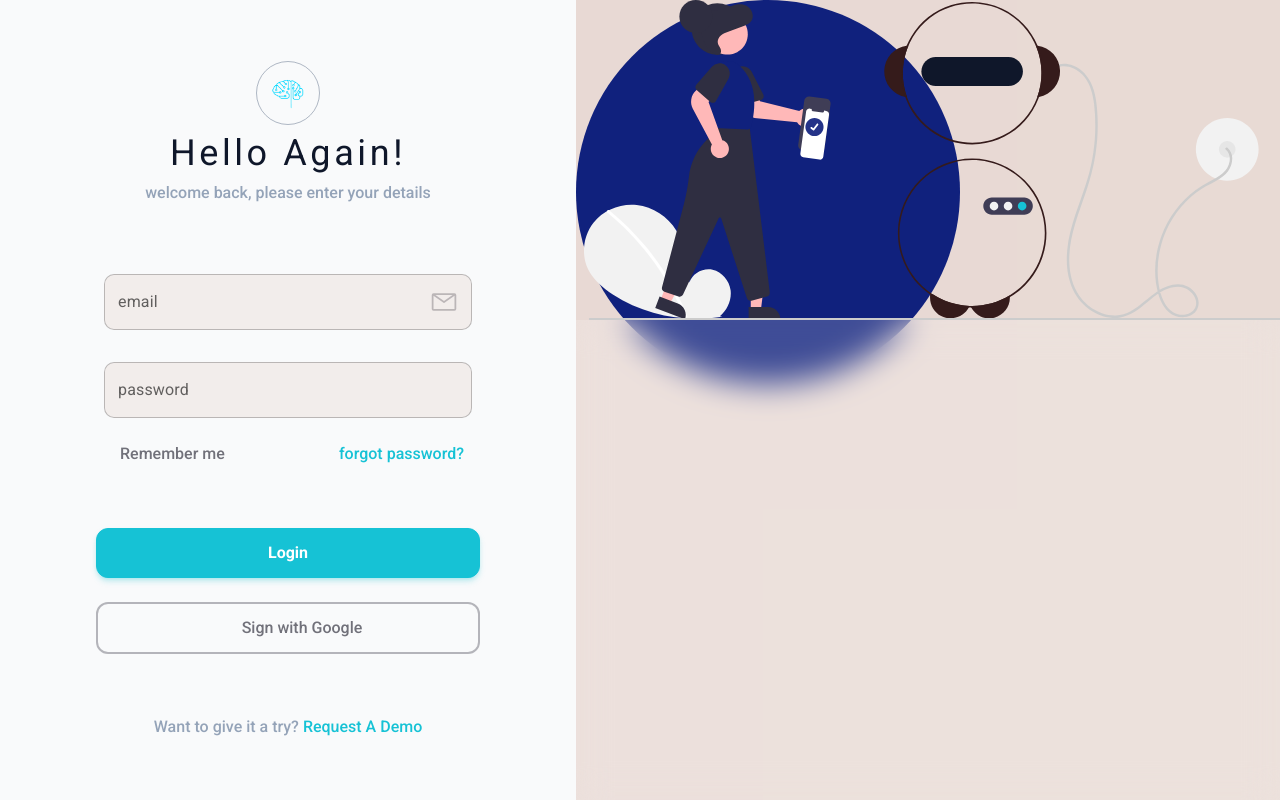
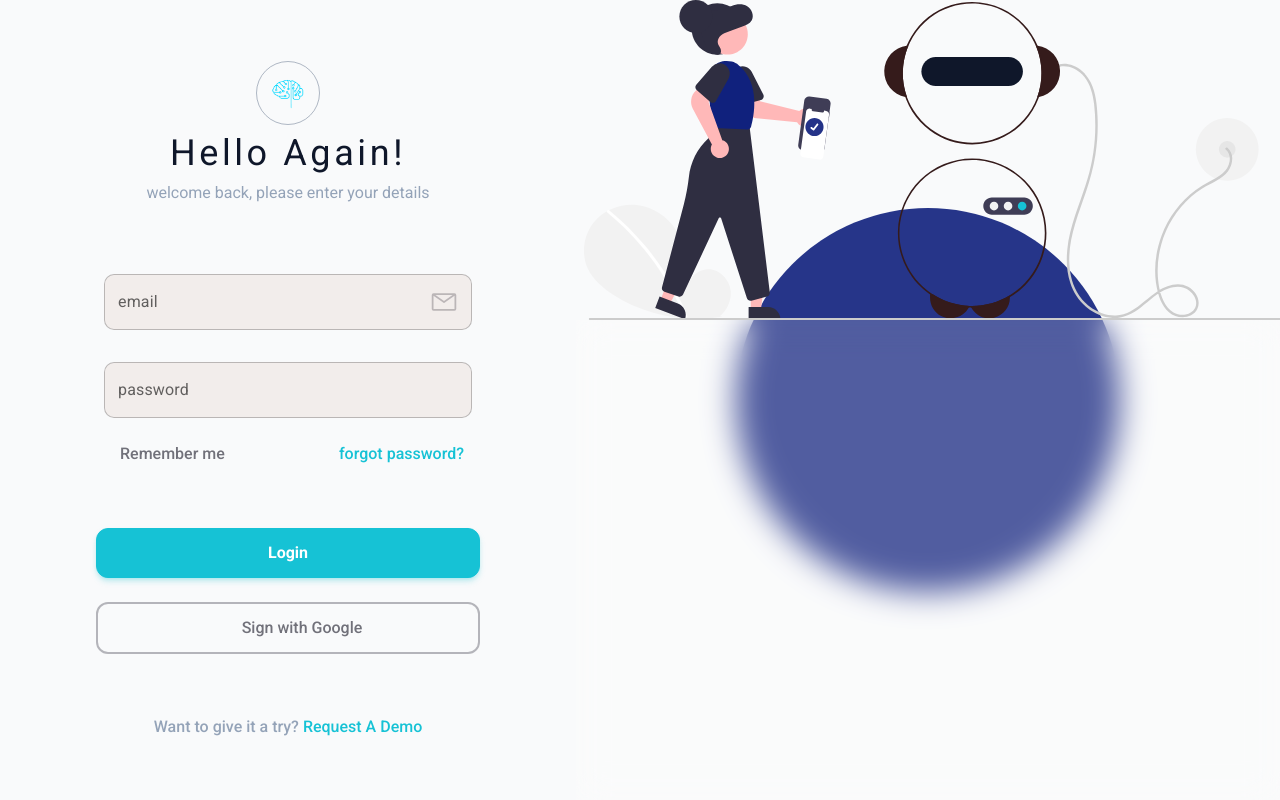
Before and after one commit to NeuralSight/NeuralSight, a Next.js app: page /auth in a window 1280 px wide. Built offline with nearby package versions, Linux system fonts and the light colour scheme; some icons are missing.

Commit message:
add button components

```diff
--- a/pages/auth/index.tsx
+++ b/pages/auth/index.tsx
@@ -11,6 +11,8 @@ import Image from 'next/image'
 // illustration
 import RobotImage from '../../public/robot.svg'
 import AccessBotIllustration from '../../public/loginillustration.svg'
+import Button from '../../components/Button'
+import ThirdPartyBtn from '../../components/auth/ThirdPartyBtn'
 
 type Props = {}
 
@@ -48,6 +50,7 @@ function Auth({}: Props) {
   return (
     <div className='max-h-screen h-screen flex bg-gray-50 relative'>
       <Head>
+        <meta></meta>
         <title>Login to NeuralSight</title>
       </Head>
       <motion.section
@@ -71,7 +74,7 @@ function Auth({}: Props) {
             Hello Again!
           </h3>
           {/* Description Text */}
-          <p className='font-medium text-sm lg:text-base lowercase text-slate-400'>
+          <p className=' text-sm lg:text-base lowercase text-slate-400'>
             Welcome back, please enter your details
           </p>
         </div>
@@ -129,21 +132,16 @@ function Auth({}: Props) {
           </div>
         </form>
         <div className='flex flex-col w-full h-auto space-y-6 '>
-          <button className=' w-full max-h-[24px] flex cursor-pointer rounded-xl border border-primary-light hover:border-primary-dark bg-primary-light hover:bg-primary-dark py-6 px-24 items-center justify-center transition-all duration-200 ease-in-out shadow-md shadow-primary-light/25 hover:shadow-primary-dark/25 hover:shadow'>
-            <span className='text-white font-bold text-sm lg:text-base capitalize'>
-              login
-            </span>
-          </button>
-          <button
-            type='button'
-            className='flex  cursor-pointer w-auto max-h-6 py-6 px-20 rounded-xl bg-transparent border-[2px] border-zinc-500/50 text-sm lg:text-base font-medium text-zinc-500 justify-center items-center hover:bg-slate-400/10 transition-all duration-200 ease-in-out group '
-          >
+          <Button type='button' outlined={false}>
+            login
+          </Button>
+          <ThirdPartyBtn type='button'>
             <Icon
               icon='flat-color-icons:google'
               className='pr-2 h-7 w-7 group-hover:transform group-hover:animate-bounce ease-in-out duration-200'
             />{' '}
             Sign with Google
-          </button>
+          </ThirdPartyBtn>
         </div>
         <p className='text-sm lg:text-base text-slate-400 font-medium'>
           Want to give it a try?{' '}
@@ -154,7 +152,7 @@ function Auth({}: Props) {
           </Link>
         </p>
       </motion.section>
-      <section className='hidden lg:block w-[55%] h-full relative bg-accent/50 flex justify-center items-center overflow-hidden'>
+      <section className='hidden lg:flex w-[55%] h-full relative bg-accent-one/50 justify-center items-center overflow-hidden'>
         <motion.div
           initial={{
             x: 400,
@@ -167,7 +165,7 @@ function Auth({}: Props) {
             x: 0,
             opacity: 1,
           }}
-          className='h-96 w-96 hover:bg-primary-light bg-primary-dark/100 rounded-full '
+          className='h-96 w-96 bg-primary-dark/90 rounded-full '
         />
 
         <div className='absolute top-0 left-0 z-10 w-full h-full'>
@@ -183,7 +181,7 @@ function Auth({}: Props) {
             animate={{
               opacity: 1,
             }}
-            className='h-1/3 lg:h-[40%] 2xl:h-[49.5%] w-full relative bottom-0 bg-white/20  backdrop-blur-lg lg:bg-transparent lg:backdrop-blur-0'
+            className='h-1/3 lg:h-[40%] 2xl:h-[49.3%] w-full relative bottom-0 bg-white/20  backdrop-blur-lg lg:bg-transparent lg:backdrop-blur-0'
           >
             <Image
               src={AccessBotIllustration}
@@ -202,7 +200,7 @@ function Auth({}: Props) {
             animate={{
               y: 0,
             }}
-            className='h-1/3 lg:h-[60%] 2xl:h-[50.5%] w-full bg-white/20  backdrop-blur-lg '
+            className='h-1/3 lg:h-[60%] 2xl:h-[50.7%] w-full bg-white/20  backdrop-blur-lg '
           >
             {/* glass Botton */}
             {/* text can be added here */}
```
